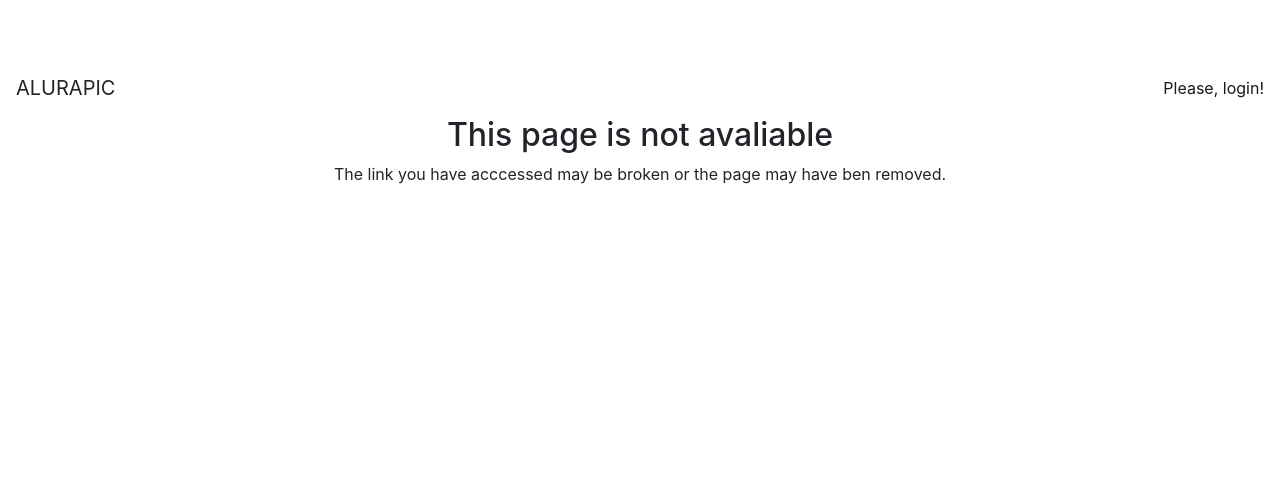
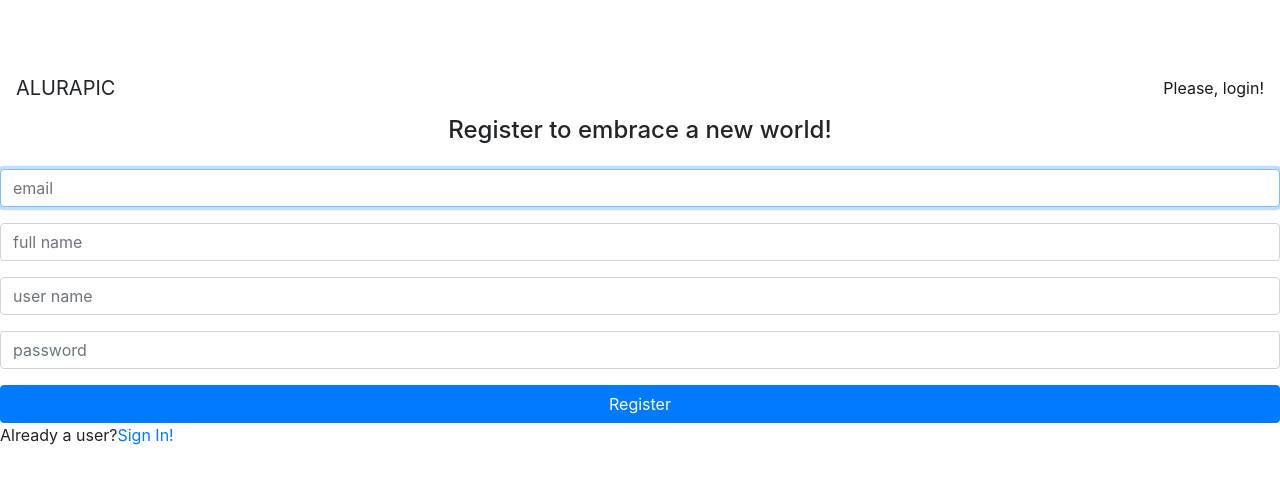
Before and after one commit to theus-brz/alura-pic, an Angular app: page /signup in a window 1280 px wide. Shown: the top 484 px of the page. Built offline with nearby package versions, Linux system fonts and the light colour scheme.

Commit message:
feat: signup component

```diff
--- a/src/app/app.routing.module.ts
+++ b/src/app/app.routing.module.ts
@@ -7,12 +7,17 @@
 import { PhotoListResolver } from './photos/photo-list/photo-list.resolver';
 import { SignInComponent } from './home/signin/signin.component';
 import { AuthGuard } from './core/auth/auth.guard';
+import { SignUpComponent } from './home/signup/signup.component';
 
 const routes: Routes = [
   {
     path: '',
     component: SignInComponent,
     canActivate: [AuthGuard]
+  },
+  {
+    path: 'signup',
+    component: SignUpComponent,
   },
   {
     path: 'user/:userName',
--- /dev/null
+++ b/src/app/home/signup/signup.component.html
@@ -0,0 +1,23 @@
+<h4 class="text-center"> Register to embrace a new world!</h4>
+
+<form class="form mt-4">
+  <div class="form-group">
+    <input  placeholder="email" class="form-control" autofocus >
+  </div>
+
+  <div class="form-group">
+    <input placeholder="full name" class="form-control">
+  </div>
+
+  <div class="form-group">
+    <input placeholder="user name" class="form-control">
+  </div>
+
+  <div class="form-group">
+    <input type="password" placeholder="password" class="form-control">
+  </div>
+
+  <button class="btn btn-primary btn-block">Register</button>
+
+  <p>Already a user?<a [routerLink]="['']">Sign In!</a></p>
+</form>
--- /dev/null
+++ b/src/app/home/signup/signup.component.ts
@@ -0,0 +1,6 @@
+import { Component } from '@angular/core';
+
+@Component({
+  templateUrl: './signup.component.html'
+})
+export class SignUpComponent { }
```
Also changed, not shown: src/app/home/home.module.ts (+8 -3 lines).
